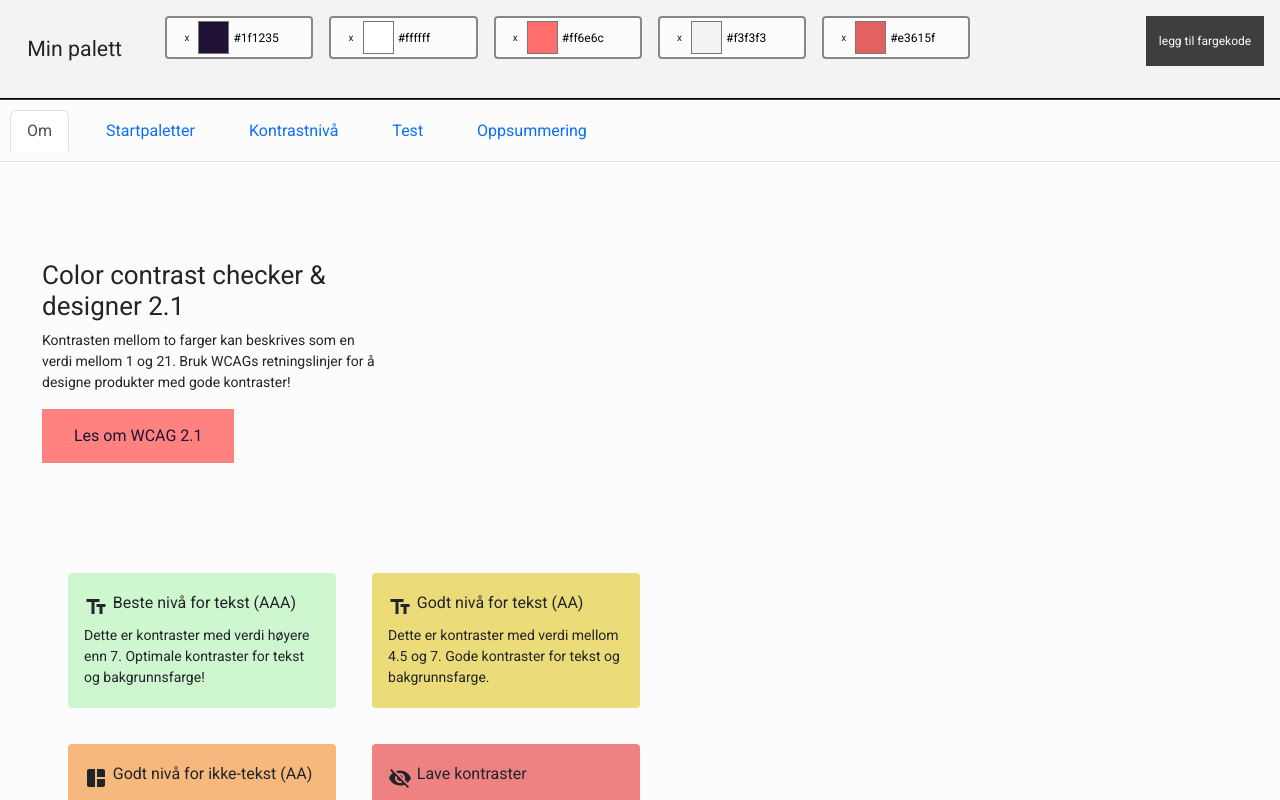
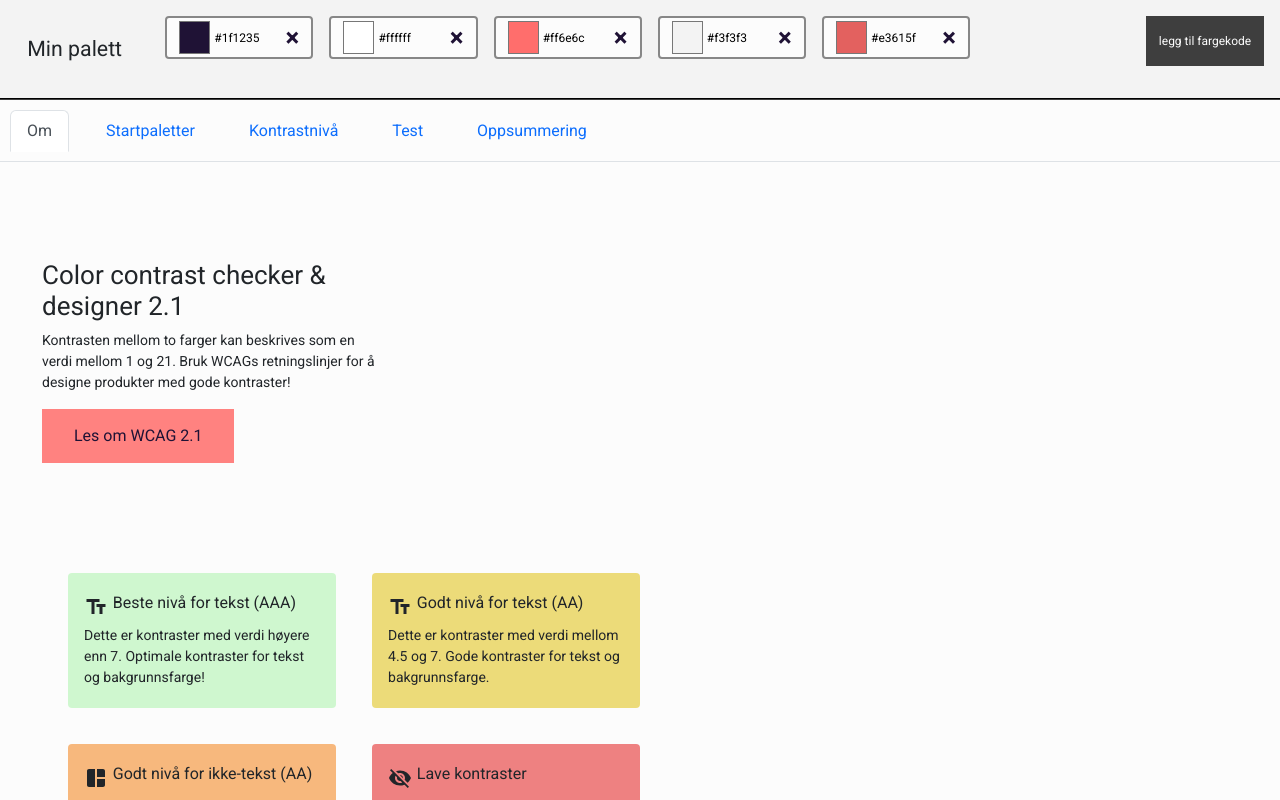
Before and after one commit to NorskRegnesentral/ccc21, a React (Create React App) app: page /#/ in a window 1280 px wide. Built offline with nearby package versions, Linux system fonts and the light colour scheme.

Commit message:
Move delete button to end, and make it bigger

```diff
--- a/src/components/colorInput/colorInput.css
+++ b/src/components/colorInput/colorInput.css
@@ -35,7 +35,8 @@
   height: 1.2rem !important;
   width: 1.2rem !important;
   padding: 0.2rem;
-  font-size: 10px;
+  font-size: 24px;
+  font-weight: bold;
   cursor: pointer;
   display: flex; /* or display:grid */
   align-items: center;
--- a/src/components/colorInput/colorInput.jsx
+++ b/src/components/colorInput/colorInput.jsx
@@ -29,13 +29,6 @@ const ColorInput = ({
   return (
     <fieldset className="colorInput">
       <legend hidden>{colorValue}</legend>
-      <button
-        className="deleteInput"
-        value="delete color"
-        title={t('input-delete')}
-        onClick={(e) => {{ removeColorValue({ index }) }}}>
-          x
-      </button>
       <label for={'color-value-by-colorpicker-'+index} hidden> {"color from chooser box"} </label>
       <input
           className="inputForColor"
@@ -53,6 +46,13 @@ const ColorInput = ({
           value={colorTextInput}
           onChange={updateValue}
         ></input>
+      <button
+        className="deleteInput"
+        value="delete color"
+        title={t('input-delete')}
+        onClick={(e) => {{ removeColorValue({ index }) }}}>
+          ×
+      </button>
     </fieldset>
   );
 };
```
